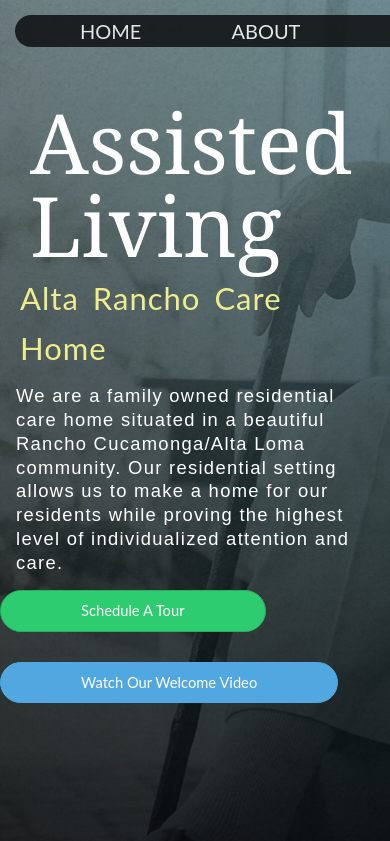
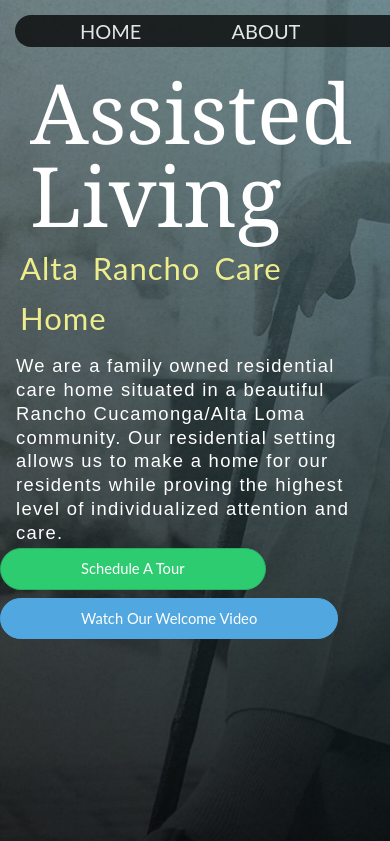
Before and after one commit to Joel-dev88/altaranchocare, a plain HTML site: page index.html in a window 390 px wide. Shown: the top 841 px of the page. Drawn offline with Linux system fonts and the light colour scheme; a script that the page names is missing.

Commit message:
Eigth5 copy

```diff
--- a/resources/css/queries.css
+++ b/resources/css/queries.css
@@ -253,7 +253,7 @@ h2 {
         color: #ffffff;
         font-family: 'Playfair Display', 'Georgia', serif;
         font-size: 520%;
-        margin-top: 30px;
+        margin-top: 0px;
         box-sizing: border-box;
     }
     .sub-main {
@@ -279,6 +279,7 @@ h2 {
 .btn:link,
 .btn:visited{
     text-align: center;
+    margin-top: -10px;
 
     font-size: 92%;
     text-decoration: none;
```
